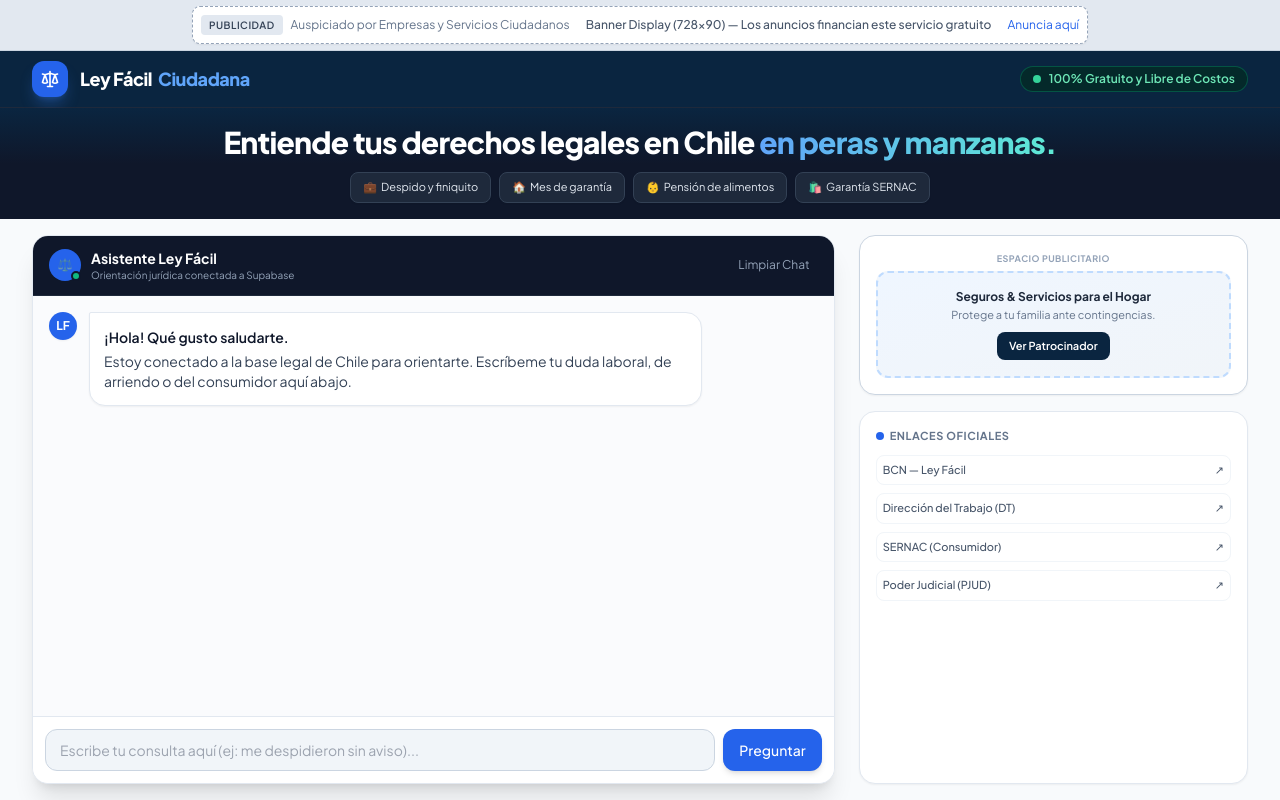
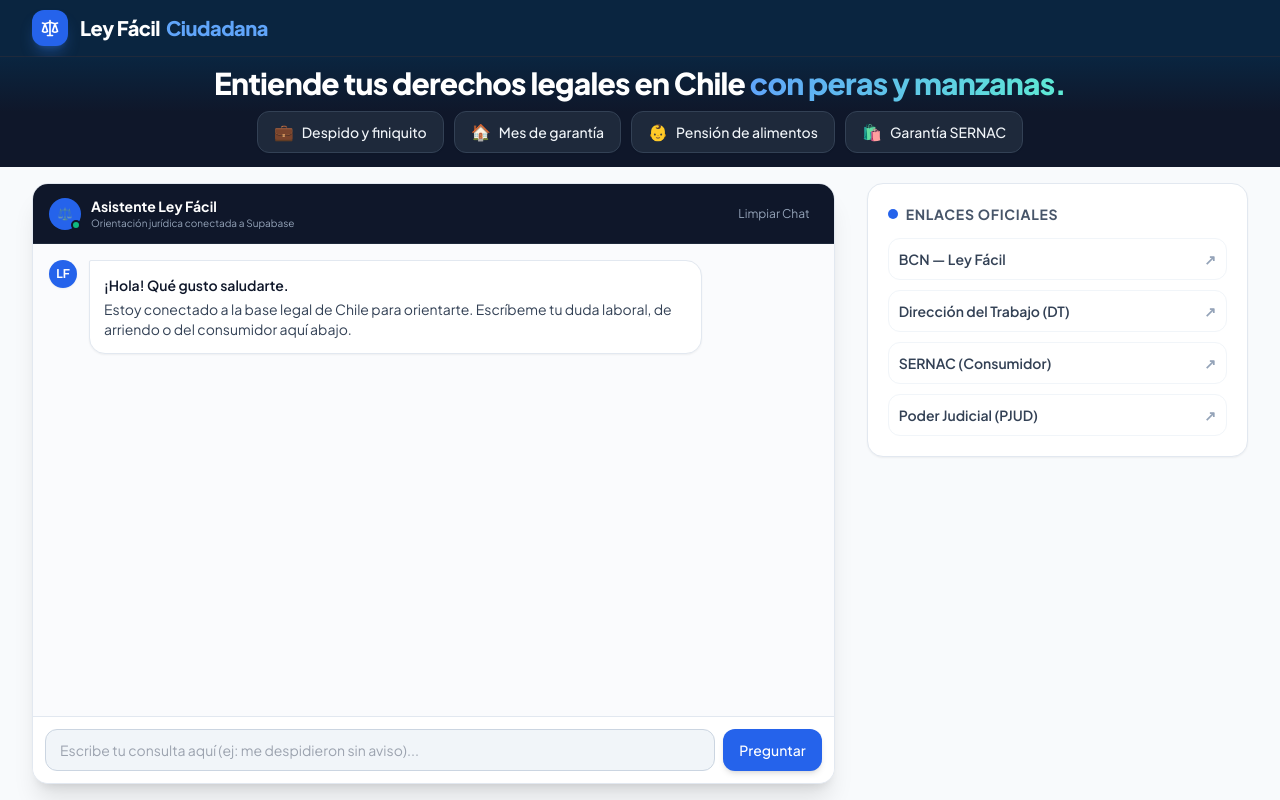
Before and after one commit to SmokeStudios96/ley-facil-chile, a website: page index.html in a window 1280 px wide. Drawn offline with nearby package versions, Linux system fonts and the light colour scheme.

Commit message:
style: pulir diseno, eliminar publicidad y agrandar accesos

```diff
--- a/index.html
+++ b/index.html
@@ -27,21 +27,9 @@
 </head>
 <body class="bg-slate-50 text-slate-800 font-sans antialiased h-full flex flex-col overflow-hidden">
 
-  <!-- ================= TOP AD BANNER ================= -->
-  <header class="w-full bg-slate-200 border-b border-slate-300 py-1.5 px-4 text-center flex-shrink-0">
-    <div class="max-w-4xl mx-auto flex items-center justify-between bg-white border border-dashed border-slate-400 rounded-lg p-2 shadow-sm text-xs text-slate-500">
-      <div class="flex items-center gap-2">
-        <span class="bg-slate-200 text-slate-700 font-semibold px-2 py-0.5 rounded text-[10px] tracking-wider uppercase">Publicidad</span>
-        <span class="hidden sm:inline">Auspiciado por Empresas y Servicios Ciudadanos</span>
-      </div>
-      <span class="font-medium text-slate-600 truncate max-w-xs sm:max-w-md">Banner Display (728x90) — Los anuncios financian este servicio gratuito</span>
-      <span class="text-blue-600 hover:underline cursor-pointer hidden md:inline">Anuncia aquí</span>
-    </div>
-  </header>
-
   <!-- ================= NAVBAR ================= -->
   <nav class="bg-chile-navy border-b border-slate-800 shadow-md flex-shrink-0">
-    <div class="max-w-7xl mx-auto px-4 sm:px-6 lg:px-8 h-14 flex items-center justify-between">
+    <div class="w-full px-4 sm:px-6 lg:px-8 h-14 flex items-center justify-between">
       <div class="flex items-center gap-3">
         <div class="w-9 h-9 rounded-xl bg-blue-600 text-white flex items-center justify-center shadow-lg shadow-blue-500/30">
           <svg class="w-5 h-5" fill="none" stroke="currentColor" viewBox="0 0 24 24">
@@ -49,47 +37,42 @@
           </svg>
         </div>
         <div>
-          <a href="#" class="text-lg font-extrabold tracking-tight text-white flex items-center gap-1.5">
+          <a href="#" class="text-xl font-extrabold tracking-tight text-white flex items-center gap-1.5">
             Ley Fácil <span class="text-blue-400">Ciudadana</span>
           </a>
-        </div>
-      </div>
-      <div class="flex items-center gap-3">
-        <div class="hidden sm:flex items-center gap-2 bg-emerald-950/70 text-emerald-300 border border-emerald-600/40 text-xs font-semibold px-3 py-1 rounded-full">
-          <span class="w-2 h-2 rounded-full bg-emerald-400 animate-ping"></span>
-          100% Gratuito y Libre de Costos
         </div>
       </div>
     </div>
   </nav>
 
-  <!-- ================= HERO COMPACTO ================= -->
-  <section class="bg-gradient-to-b from-chile-navy via-slate-900 to-slate-900 text-white py-4 px-4 flex-shrink-0">
+  <!-- ================= HERO COMPACTO (SUBIDO DE POSICIÓN) ================= -->
+  <section class="bg-gradient-to-b from-chile-navy via-slate-900 to-slate-900 text-white pt-2 pb-3.5 px-4 flex-shrink-0">
     <div class="max-w-4xl mx-auto text-center">
       <h1 class="text-2xl sm:text-3xl font-extrabold tracking-tight leading-tight">
-        Entiende tus derechos legales en Chile <span class="text-transparent bg-clip-text bg-gradient-to-r from-blue-400 to-teal-300">en peras y manzanas.</span>
+        Entiende tus derechos legales en Chile <span class="text-transparent bg-clip-text bg-gradient-to-r from-blue-400 to-teal-300">con peras y manzanas.</span>
       </h1>
-      <!-- Consultas rápidas -->
-      <div class="mt-3 text-left max-w-3xl mx-auto">
-        <div class="flex flex-wrap gap-2 justify-center">
-          <button onclick="handleQuickQuestion('despido')" class="bg-slate-800 hover:bg-blue-900/60 border border-slate-700 hover:border-blue-500 text-[11px] text-slate-200 px-3 py-1.5 rounded-lg transition flex items-center gap-1 shadow-sm">
-            💼 <span>Despido y finiquito</span>
+
+      <!-- Consultas rápidas (+25% más grandes) -->
+      <div class="mt-2.5 max-w-4xl mx-auto">
+        <div class="flex flex-wrap gap-2.5 justify-center">
+          <button onclick="handleQuickQuestion('despido')" class="bg-slate-800 hover:bg-blue-900/70 border border-slate-700 hover:border-blue-400 text-xs sm:text-sm text-slate-100 px-4 py-2 rounded-xl transition flex items-center gap-2 shadow-sm font-medium">
+            <span class="text-base">💼</span> <span>Despido y finiquito</span>
           </button>
-          <button onclick="handleQuickQuestion('arriendo')" class="bg-slate-800 hover:bg-blue-900/60 border border-slate-700 hover:border-blue-500 text-[11px] text-slate-200 px-3 py-1.5 rounded-lg transition flex items-center gap-1 shadow-sm">
-            🏠 <span>Mes de garantía</span>
+          <button onclick="handleQuickQuestion('arriendo')" class="bg-slate-800 hover:bg-blue-900/70 border border-slate-700 hover:border-blue-400 text-xs sm:text-sm text-slate-100 px-4 py-2 rounded-xl transition flex items-center gap-2 shadow-sm font-medium">
+            <span class="text-base">🏠</span> <span>Mes de garantía</span>
           </button>
-          <button onclick="handleQuickQuestion('pension')" class="bg-slate-800 hover:bg-blue-900/60 border border-slate-700 hover:border-blue-500 text-[11px] text-slate-200 px-3 py-1.5 rounded-lg transition flex items-center gap-1 shadow-sm">
-            👶 <span>Pensión de alimentos</span>
+          <button onclick="handleQuickQuestion('pension')" class="bg-slate-800 hover:bg-blue-900/70 border border-slate-700 hover:border-blue-400 text-xs sm:text-sm text-slate-100 px-4 py-2 rounded-xl transition flex items-center gap-2 shadow-sm font-medium">
+            <span class="text-base">👶</span> <span>Pensión de alimentos</span>
           </button>
-          <button onclick="handleQuickQuestion('sernac')" class="bg-slate-800 hover:bg-blue-900/60 border border-slate-700 hover:border-blue-500 text-[11px] text-slate-200 px-3 py-1.5 rounded-lg transition flex items-center gap-1 shadow-sm">
-            🛍️ <span>Garantía SERNAC</span>
+          <button onclick="handleQuickQuestion('sernac')" class="bg-slate-800 hover:bg-blue-900/70 border border-slate-700 hover:border-blue-400 text-xs sm:text-sm text-slate-100 px-4 py-2 rounded-xl transition flex items-center gap-2 shadow-sm font-medium">
+            <span class="text-base">🛍️</span> <span>Garantía SERNAC</span>
           </button>
         </div>
       </div>
     </div>
   </section>
 
-  <!-- ================= CHAT & ADS CONTAINER (FLEXIBLE) ================= -->
+  <!-- ================= CHAT & SIDEBAR ================= -->
   <main class="flex-grow max-w-7xl mx-auto px-4 sm:px-6 lg:px-8 py-4 w-full overflow-hidden">
     <div class="grid grid-cols-1 lg:grid-cols-12 gap-6 items-start h-full">
 
@@ -145,26 +128,37 @@
         </form>
       </div>
 
-      <!-- SIDEBAR PUBLICITARIO COMPACTO -->
-      <aside class="hidden lg:flex lg:col-span-4 flex-col space-y-4 h-full">
-        <div class="bg-white border border-slate-300 rounded-2xl p-4 shadow-sm text-center relative overflow-hidden flex-shrink-0">
-          <div class="text-[9px] uppercase font-bold text-slate-400 tracking-wider mb-1.5">Espacio Publicitario</div>
-          <div class="bg-gradient-to-br from-blue-50 to-slate-100 border-2 border-dashed border-blue-200 rounded-xl p-4 flex flex-col items-center justify-center">
-            <h4 class="font-bold text-slate-800 text-xs">Seguros & Servicios para el Hogar</h4>
-            <p class="text-[11px] text-slate-500 mt-0.5 mb-2">Protege a tu familia ante contingencias.</p>
-            <span class="text-[11px] bg-chile-navy text-white font-semibold px-3 py-1.5 rounded-lg cursor-pointer hover:bg-blue-700 transition">Ver Patrocinador</span>
-          </div>
-        </div>
-
-        <div class="bg-white border border-slate-200 rounded-2xl p-4 shadow-sm flex-grow">
-          <h3 class="text-[11px] font-bold uppercase tracking-wider text-slate-500 mb-2.5 flex items-center gap-1.5">
-            <span class="w-2 h-2 rounded-full bg-blue-600"></span> Enlaces Oficiales
+      <!-- SIDEBAR: ENLACES OFICIALES (Alineado a la derecha, letra +33%) -->
+      <aside class="hidden lg:flex lg:col-span-4 flex-col justify-start h-full pl-2">
+        <div class="bg-white border border-slate-200 rounded-2xl p-5 shadow-sm w-full">
+          <h3 class="text-xs sm:text-sm font-bold uppercase tracking-wider text-slate-600 mb-3.5 flex items-center gap-2">
+            <span class="w-2.5 h-2.5 rounded-full bg-blue-600"></span> Enlaces Oficiales
           </h3>
-          <ul class="text-[11px] space-y-2 text-slate-600 font-medium">
-            <li><a href="https://www.bcn.cl/leyfacil" target="_blank" rel="noopener noreferrer" class="flex items-center justify-between p-1.5 rounded-lg hover:bg-slate-50 border border-slate-100 group transition"><span class="group-hover:text-blue-600">BCN — Ley Fácil</span><span>↗</span></a></li>
-            <li><a href="https://www.dt.gob.cl" target="_blank" rel="noopener noreferrer" class="flex items-center justify-between p-1.5 rounded-lg hover:bg-slate-50 border border-slate-100 group transition"><span class="group-hover:text-blue-600">Dirección del Trabajo (DT)</span><span>↗</span></a></li>
-            <li><a href="https://www.sernac.cl" target="_blank" rel="noopener noreferrer" class="flex items-center justify-between p-1.5 rounded-lg hover:bg-slate-50 border border-slate-100 group transition"><span class="group-hover:text-blue-600">SERNAC (Consumidor)</span><span>↗</span></a></li>
-            <li><a href="https://www.pjud.cl" target="_blank" rel="noopener noreferrer" class="flex items-center justify-between p-1.5 rounded-lg hover:bg-slate-50 border border-slate-100 group transition"><span class="group-hover:text-blue-600">Poder Judicial (PJUD)</span><span>↗</span></a></li>
+          <ul class="text-xs sm:text-sm space-y-2.5 text-slate-700 font-semibold">
+            <li>
+              <a href="https://www.bcn.cl/leyfacil" target="_blank" rel="noopener noreferrer" class="flex items-center justify-between p-2.5 rounded-xl hover:bg-blue-50 border border-slate-100 group transition">
+                <span class="group-hover:text-blue-600">BCN — Ley Fácil</span>
+                <span class="text-slate-400 group-hover:text-blue-600">↗</span>
+              </a>
+            </li>
+            <li>
+              <a href="https://www.dt.gob.cl" target="_blank" rel="noopener noreferrer" class="flex items-center justify-between p-2.5 rounded-xl hover:bg-blue-50 border border-slate-100 group transition">
+                <span class="group-hover:text-blue-600">Dirección del Trabajo (DT)</span>
+                <span class="text-slate-400 group-hover:text-blue-600">↗</span>
+              </a>
+            </li>
+            <li>
+              <a href="https://www.sernac.cl" target="_blank" rel="noopener noreferrer" class="flex items-center justify-between p-2.5 rounded-xl hover:bg-blue-50 border border-slate-100 group transition">
+                <span class="group-hover:text-blue-600">SERNAC (Consumidor)</span>
+                <span class="text-slate-400 group-hover:text-blue-600">↗</span>
+              </a>
+            </li>
+            <li>
+              <a href="https://www.pjud.cl" target="_blank" rel="noopener noreferrer" class="flex items-center justify-between p-2.5 rounded-xl hover:bg-blue-50 border border-slate-100 group transition">
+                <span class="group-hover:text-blue-600">Poder Judicial (PJUD)</span>
+                <span class="text-slate-400 group-hover:text-blue-600">↗</span>
+              </a>
+            </li>
           </ul>
         </div>
       </aside>
```
